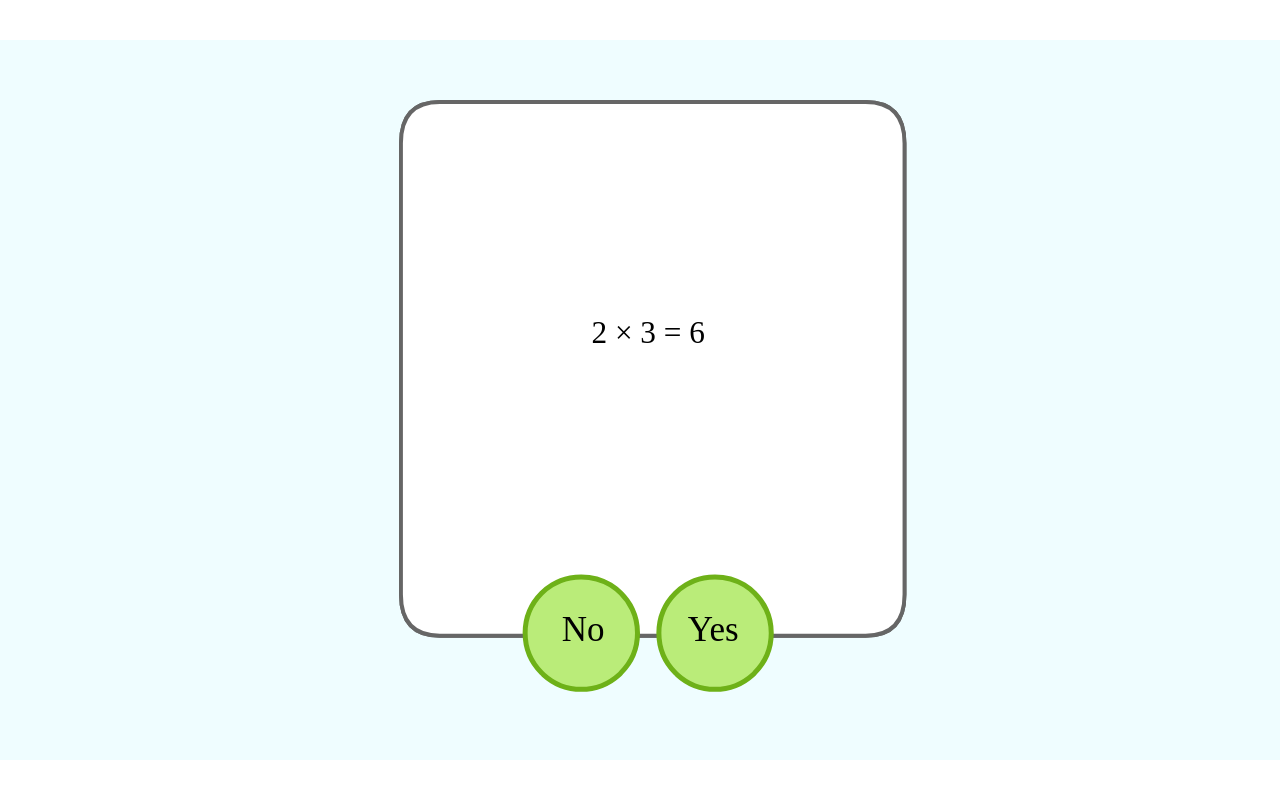
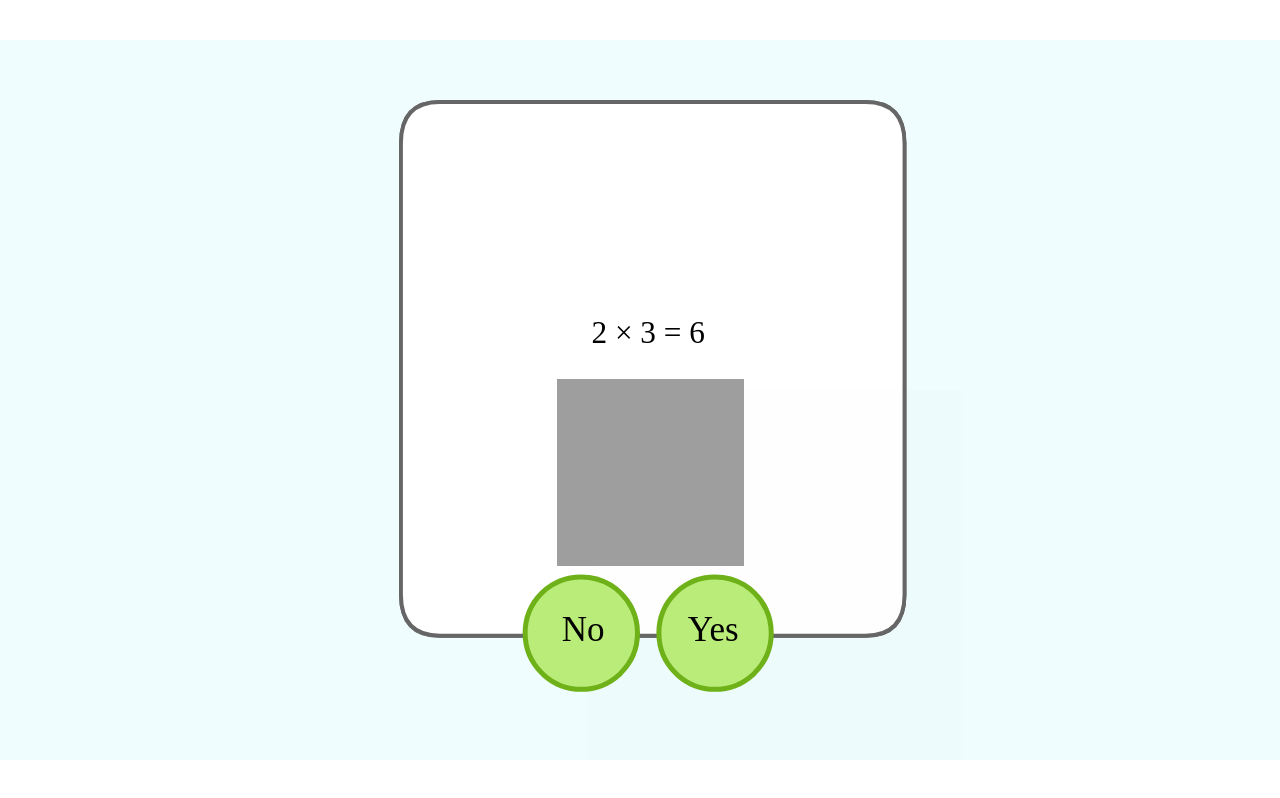
Before and after one commit to mohamedashrraf/Multiplication-table, a plain HTML site: page index.html in a window 1280 px wide. Drawn offline with Linux system fonts and the light colour scheme.

Commit message:
make dynamic images

```diff
--- a/data.json
+++ b/data.json
@@ -1,9 +1,31 @@
 {
   "questions": [
-    { "text": "2 × 3 = 6",  "correct": true },
-    { "text": "3 × 3 = 10", "correct": false },
-    { "text": "4 × 5 = 20", "correct": true },
-    { "text": "2 × 1 = 3",  "correct": false },
-    { "text": "5 × 5 = 25", "correct": true }
+    {
+      "text": "2 × 3 = 6",
+      "correct": true,
+      "img": true,
+      "src": "images/apple.png"
+    },
+    {
+      "text": "3 × 3 = 9",
+      "correct": true,
+      "img": false
+    },
+    {
+      "text": "4 × 5 = 25",
+      "correct": true,
+      "img": false
+    },
+    {
+      "text": "2 × 1 = 3",
+      "correct": false,
+      "img": true,
+      "src": "images/orange.png"
+    },
+    {
+      "text": "5 × 5 = 30",
+      "correct": false,
+      "img": false
+    }
   ]
 }
--- a/index.html
+++ b/index.html
@@ -22,7 +22,7 @@
   }
 </style>
 <script src="libs/1.0.0/createjs.min.js"></script>
-<script src="index.js?1763038055544"></script>
+<script src="index.js?1763042125941"></script>
 <script>
 var canvas, stage, exportRoot, anim_container, dom_overlay_container, fnStartAnimation;
 function init() {
@@ -76,6 +76,6 @@ function handleComplete(evt,comp) {
 		<div id="dom_overlay_container" style="pointer-events:none; overflow:hidden; width:1024px; height:576px; position: absolute; left: 0px; top: 0px; display: none;">
 		</div>
 	</div>
-    <div id='_preload_div_' style='position:absolute; top:0; left:0; display: inline-block; height:576px; width: 1024px; text-align: center;'>	<span style='display: inline-block; height: 100%; vertical-align: middle;'></span>	<img src=images/_preloader.gif?1763038055544 style='vertical-align: middle; max-height: 100%'/></div>
+    <div id='_preload_div_' style='position:absolute; top:0; left:0; display: inline-block; height:576px; width: 1024px; text-align: center;'>	<span style='display: inline-block; height: 100%; vertical-align: middle;'></span>	<img src=images/_preloader.gif?1763042125941 style='vertical-align: middle; max-height: 100%'/></div>
 </body>
 </html>
--- a/index.js
+++ b/index.js
@@ -34,7 +34,7 @@ lib.ssMetadata = [
 
 
 
-(lib.CachedBmp_12 = function() {
+(lib.CachedBmp_25 = function() {
 	this.initialize(ss["index_atlas_1"]);
 	this.gotoAndStop(1);
 }).prototype = p = new cjs.Sprite();
@@ -113,7 +113,7 @@ if (reversed == null) { reversed = false; }
 	this.instance = new lib.CachedBmp_3();
 	this.instance.setTransform(25.15,4.85,0.5,0.5);
 
-	this.instance_1 = new lib.CachedBmp_12();
+	this.instance_1 = new lib.CachedBmp_25();
 	this.instance_1.setTransform(0,0,0.5,0.5);
 
 	this.timeline.addTween(cjs.Tween.get({}).to({state:[{t:this.instance_1},{t:this.instance}]}).wait(1));
@@ -158,6 +158,29 @@ if (reversed == null) { reversed = false; }
 }).prototype = getMCSymbolPrototype(lib.no, new cjs.Rectangle(-2,-2,94,94), null);
 
 
+(lib.mapHolder = function(mode,startPosition,loop,reversed) {
+if (loop == null) { loop = true; }
+if (reversed == null) { reversed = false; }
+	var props = new Object();
+	props.mode = mode;
+	props.startPosition = startPosition;
+	props.labels = {};
+	props.loop = loop;
+	props.reversed = reversed;
+	cjs.MovieClip.apply(this,[props]);
+
+	// Layer_2
+	this.shape = new cjs.Shape();
+	this.shape.graphics.f("rgba(51,51,51,0.004)").s().p("Egu3AjKMAAAhGTMBdvAAAMAAABGTg");
+	this.shape.setTransform(300,225);
+
+	this.timeline.addTween(cjs.Tween.get(this.shape).wait(1));
+
+	this._renderFirstFrame();
+
+}).prototype = getMCSymbolPrototype(lib.mapHolder, new cjs.Rectangle(0,0,600,450), null);
+
+
 (lib.end = function(mode,startPosition,loop,reversed) {
 if (loop == null) { loop = true; }
 if (reversed == null) { reversed = false; }
@@ -192,6 +215,10 @@ if (reversed == null) { reversed = false; }
 	cjs.MovieClip.apply(this,[props]);
 
 	// Layer_1
+	this.imgHolder_2 = new lib.mapHolder();
+	this.imgHolder_2.name = "imgHolder_2";
+	this.imgHolder_2.setTransform(298,380.25,0.5,0.6667,0,0,0,300,225.2);
+
 	this.question_2 = new cjs.Text("", "25px 'Noto Sans SemiBold'");
 	this.question_2.name = "question_2";
 	this.question_2.textAlign = "center";
@@ -208,11 +235,11 @@ if (reversed == null) { reversed = false; }
 	this.shape_1.graphics.f("#FFFFFF").s().p("AojKHQhjAAAAhkIAAxGQAAhjBjgBIRHAAQBjABABBjIAARGQgBBkhjAAg");
 	this.shape_1.setTransform(201.4315,213.5246,3.1107,3.2975);
 
-	this.timeline.addTween(cjs.Tween.get({}).to({state:[{t:this.shape_1},{t:this.shape},{t:this.question_2}]}).wait(1));
+	this.timeline.addTween(cjs.Tween.get({}).to({state:[{t:this.shape_1},{t:this.shape},{t:this.question_2},{t:this.imgHolder_2}]}).wait(1));
 
 	this._renderFirstFrame();
 
-}).prototype = getMCSymbolPrototype(lib.card2, new cjs.Rectangle(-1,-1,404.9,429.1), null);
+}).prototype = getMCSymbolPrototype(lib.card2, new cjs.Rectangle(-1,-1,449,531.1), null);
 
 
 (lib.card1 = function(mode,startPosition,loop,reversed) {
@@ -227,6 +254,10 @@ if (reversed == null) { reversed = false; }
 	cjs.MovieClip.apply(this,[props]);
 
 	// Layer_1
+	this.imgHolder_1 = new lib.mapHolder();
+	this.imgHolder_1.name = "imgHolder_1";
+	this.imgHolder_1.setTransform(299.85,380.25,0.5,0.6667,0,0,0,300,225.2);
+
 	this.question_1 = new cjs.Text("", "25px 'Noto Sans SemiBold'");
 	this.question_1.name = "question_1";
 	this.question_1.textAlign = "center";
@@ -243,11 +274,11 @@ if (reversed == null) { reversed = false; }
 	this.shape_1.graphics.f("#FFFFFF").s().p("AojKHQhjAAAAhkIAAxGQAAhjBjgBIRHAAQBjABABBjIAARGQgBBkhjAAg");
 	this.shape_1.setTransform(201.4315,213.5246,3.1107,3.2975);
 
-	this.timeline.addTween(cjs.Tween.get({}).to({state:[{t:this.shape_1},{t:this.shape},{t:this.question_1}]}).wait(1));
+	this.timeline.addTween(cjs.Tween.get({}).to({state:[{t:this.shape_1},{t:this.shape},{t:this.question_1},{t:this.imgHolder_1}]}).wait(1));
 
 	this._renderFirstFrame();
 
-}).prototype = getMCSymbolPrototype(lib.card1, new cjs.Rectangle(-1,-1,404.9,429.1), null);
+}).prototype = getMCSymbolPrototype(lib.card1, new cjs.Rectangle(-1,-1,450.9,531.1), null);
 
 
 // stage content:
@@ -297,13 +328,10 @@ if (reversed == null) { reversed = false; }
 		queue.on("error", handleLoadError);
 
 		// ======================
-		// ======================
 		function handleFileLoad(event) {
 		  if (event.item.id === "questionsData") {
 		    var data = event.result;
-
 		    questions = shuffleArray(data.questions);
-
 		    startGame();
 		  }
 		}
@@ -318,7 +346,6 @@ if (reversed == null) { reversed = false; }
 		  stage.update();
 		}
 		// ======================
-		// ======================
 		function shuffleArray(arr) {
 		  for (let i = arr.length - 1; i > 0; i--) {
 		    let j = Math.floor(Math.random() * (i + 1));
@@ -328,10 +355,8 @@ if (reversed == null) { reversed = false; }
 		}
 
 		// ======================
-		// ======================
 		function startGame() {
 
-		  // إعادة الضبط
 		  currentIndex = 0;
 		  isAnimating = false;
 
@@ -344,7 +369,6 @@ if (reversed == null) { reversed = false; }
 		  gameStage.yes.visible = true;
 		  gameStage.no.visible = true;
 
-		  // إعادة مواضع الكروت
 		  gameStage.card_1.x = gameStage.card_1.homeX;
 		  gameStage.card_1.y = gameStage.card_1.homeY;
 
@@ -357,14 +381,12 @@ if (reversed == null) { reversed = false; }
 		  showQuestion(currentCard, questions[currentIndex]);
 
 		  gameStage.setChildIndex(currentCard, gameStage.numChildren - 1);
-
 		  bringUItoFront();
 
 		  gameStage.yes.on("click", function() { handleAnswer(true); });
 		  gameStage.no.on("click", function() { handleAnswer(false); });
 		}
 
-		// ======================
 		// ======================
 		function bringUItoFront() {
 		  gameStage.setChildIndex(gameStage.yes, gameStage.numChildren - 1);
@@ -374,20 +396,55 @@ if (reversed == null) { reversed = false; }
 		}
 
 		// ======================
-		// ======================
 		function handleAnswer(isYes) {
 		  if (isAnimating) return;
 		  checkAnswer(isYes);
 		}
 
 		// ======================
+		// 🔥 showQuestion — مُعدلة لتعمل مع imgHolder_1 و imgHolder_2
 		// ======================
 		function showQuestion(card, questionData) {
+
 		  var qText = card.question_1 || card.question_2;
 		  qText.text = questionData.text;
+
+		  // اختر imgHolder الصحيح حسب الكارت
+		  var holder;
+
+		  if (card === gameStage.card_1) {
+		    holder = gameStage.card_1.imgHolder_1;
+		  } else if (card === gameStage.card_2) {
+		    holder = gameStage.card_2.imgHolder_2;
+		  }
+
+		  // إزالة الصورة القديمة من الكارت
+		  holder.removeAllChildren();
+
+		  // لو السؤال يحتوي صورة
+		  if (questionData.img === true && questionData.src) {
+
+		      var bmp = new createjs.Bitmap(questionData.src);
+
+		      bmp.image.onload = function () {
+
+		          var scaleX = 300 / bmp.image.width;
+		          var scaleY = 300 / bmp.image.height;
+		          var scale = Math.min(scaleX, scaleY);
+
+		          bmp.scaleX = bmp.scaleY = scale;
+
+		          bmp.x = (200 - bmp.image.width * scale) / 2;
+		          bmp.y = (200 - bmp.image.height * scale) / 2;
+
+		          holder.addChild(bmp);
+		          stage.update();
+		      };
+		  }
 		}
 
 		// ======================
+		// 🔥 checkAnswer — تجهيز السؤال التالي دون حذف الصورة
 		// ======================
 		function checkAnswer(userAnswer) {
 		  isAnimating = true;
@@ -399,7 +456,10 @@ if (reversed == null) { reversed = false; }
 		  var moveX = correct ? 800 : -800;
 
 		  if (currentIndex + 1 < questions.length) {
+
+		    // تجهيز السؤال التالي بالكامل (نص + صورة)
 		    showQuestion(nextCard, questions[currentIndex + 1]);
+
 		    nextCard.x = nextCard.homeX;
 		    nextCard.y = nextCard.homeY;
 
@@ -422,6 +482,7 @@ if (reversed == null) { reversed = false; }
 		}
 
 		// ======================
+		// 🔥 nextQuestion — بدون showQuestion لأن السؤال جاهز
 		// ======================
 		function nextQuestion() {
 		  currentIndex++;
@@ -443,7 +504,6 @@ if (reversed == null) { reversed = false; }
 		}
 
 		// ======================
-		// ======================
 		function showEndMessage() {
 
 		  gameStage.card_1.visible = false;
@@ -458,13 +518,11 @@ if (reversed == null) { reversed = false; }
 
 		 if (gameStage.resetBtn) {
 		  gameStage.resetBtn.addEventListener("click", resetGame);
-			}
+		 }
 		}
 
 		function resetGame() {
-
 		  questions = shuffleArray(questions);
-
 		  startGame();
 		}
 	}
@@ -505,7 +563,7 @@ if (reversed == null) { reversed = false; }
 	this._renderFirstFrame();
 
 }).prototype = p = new lib.AnMovieClip();
-p.nominalBounds = new cjs.Rectangle(832.1,336.9,-108.10000000000002,184.60000000000002);
+p.nominalBounds = new cjs.Rectangle(832.1,336.9,-61.60000000000002,242.60000000000002);
 // library properties:
 lib.properties = {
 	id: '7DC78C2C70768144A5F27A1E0EAE27C9',
@@ -515,7 +573,7 @@ lib.properties = {
 	color: "#EFFDFF",
 	opacity: 1.00,
 	manifest: [
-		{src:"images/index_atlas_1.png?1763038055515", id:"index_atlas_1"}
+		{src:"images/index_atlas_1.png?1763042125921", id:"index_atlas_1"}
 	],
 	preloads: []
 };
```
Also changed, not shown: 4 other files.
